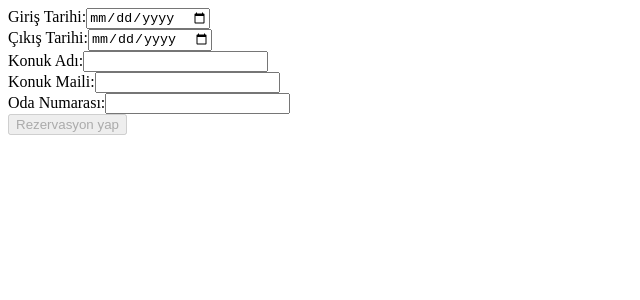
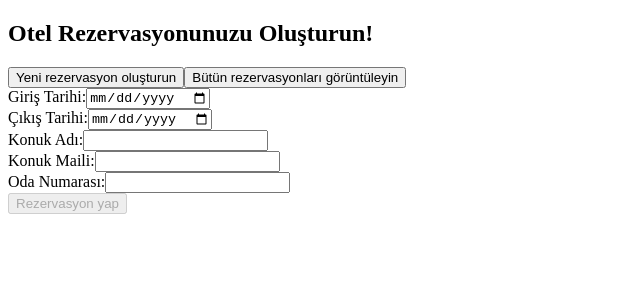
Before and after one commit to akinpinkman/hotel-app, an Angular app: page /new in a window 1280 px wide. Shown: the top 300 px of the page, without its empty margins (0-640 px from the left). Built offline with nearby package versions, Linux system fonts and the light colour scheme.

Commit message:
Update HomeComponent imports and exports

```diff
--- a/src/app/home/home.component.ts
+++ b/src/app/home/home.component.ts
@@ -3,8 +3,6 @@ import { Component } from '@angular/core';
 @Component({
   selector: 'app-home',
   templateUrl: './home.component.html',
-  styleUrls: ['./home.component.css']
+  styleUrls: ['./home.component.css'],
 })
-export class HomeComponent {
-
-}
+export class HomeComponent {}
--- a/src/app/home/home.module.ts
+++ b/src/app/home/home.module.ts
@@ -6,5 +6,6 @@ import { RouterModule } from '@angular/router';
 @NgModule({
   declarations: [HomeComponent],
   imports: [CommonModule, RouterModule],
+  exports: [HomeComponent],
 })
 export class HomeModule {}
--- a/src/app/reservation-form/reservation-form.component.html
+++ b/src/app/reservation-form/reservation-form.component.html
@@ -1,3 +1,5 @@
+<app-home></app-home>
+
 <form [formGroup]="reservationForm" (ngSubmit)="onSubmit()">
 
     <div>
--- a/src/app/reservation-list/reservation-list.component.html
+++ b/src/app/reservation-list/reservation-list.component.html
@@ -1,3 +1,5 @@
+<app-home></app-home>
+
 <h2>Rezervasyon Listesi</h2>
 
 <ul *ngIf="reservations.length; else noReservation">
```
Also changed, not shown: src/app/reservation/reservation.module.ts (+8 -1 lines).
